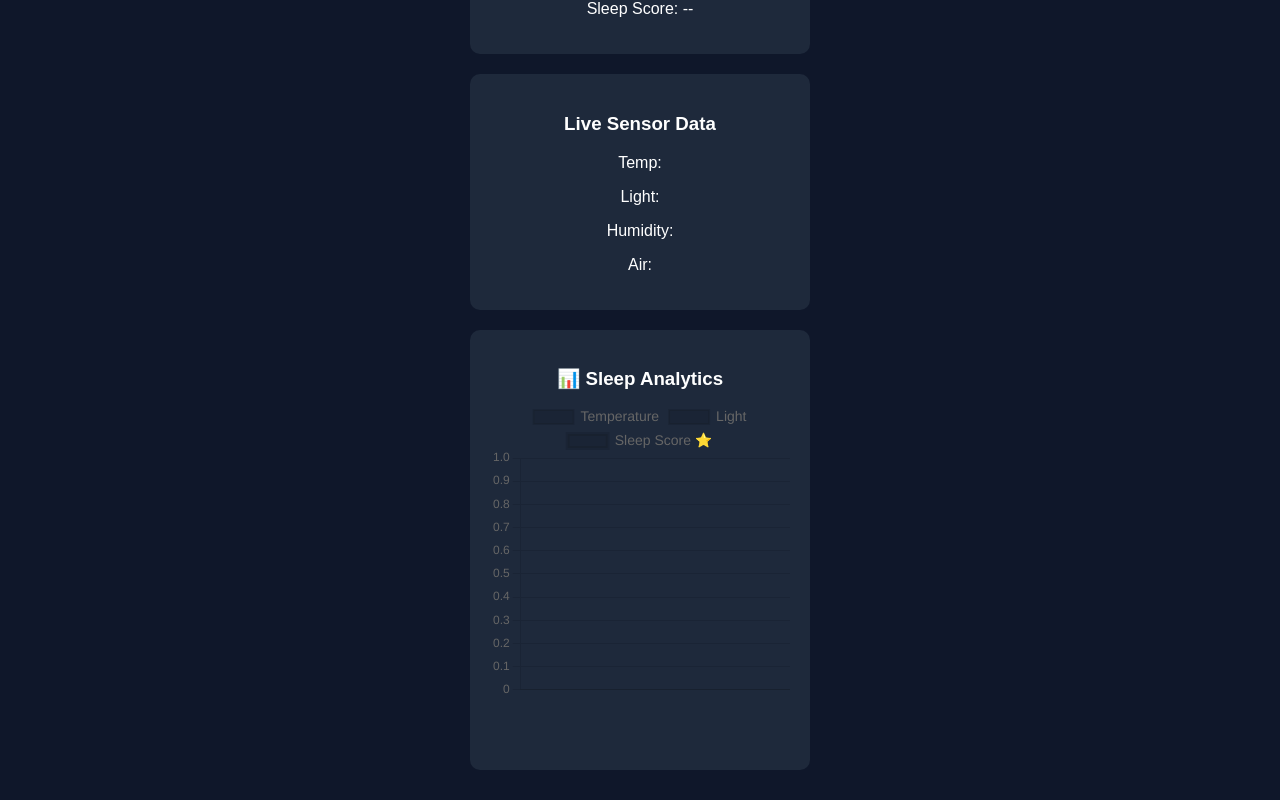
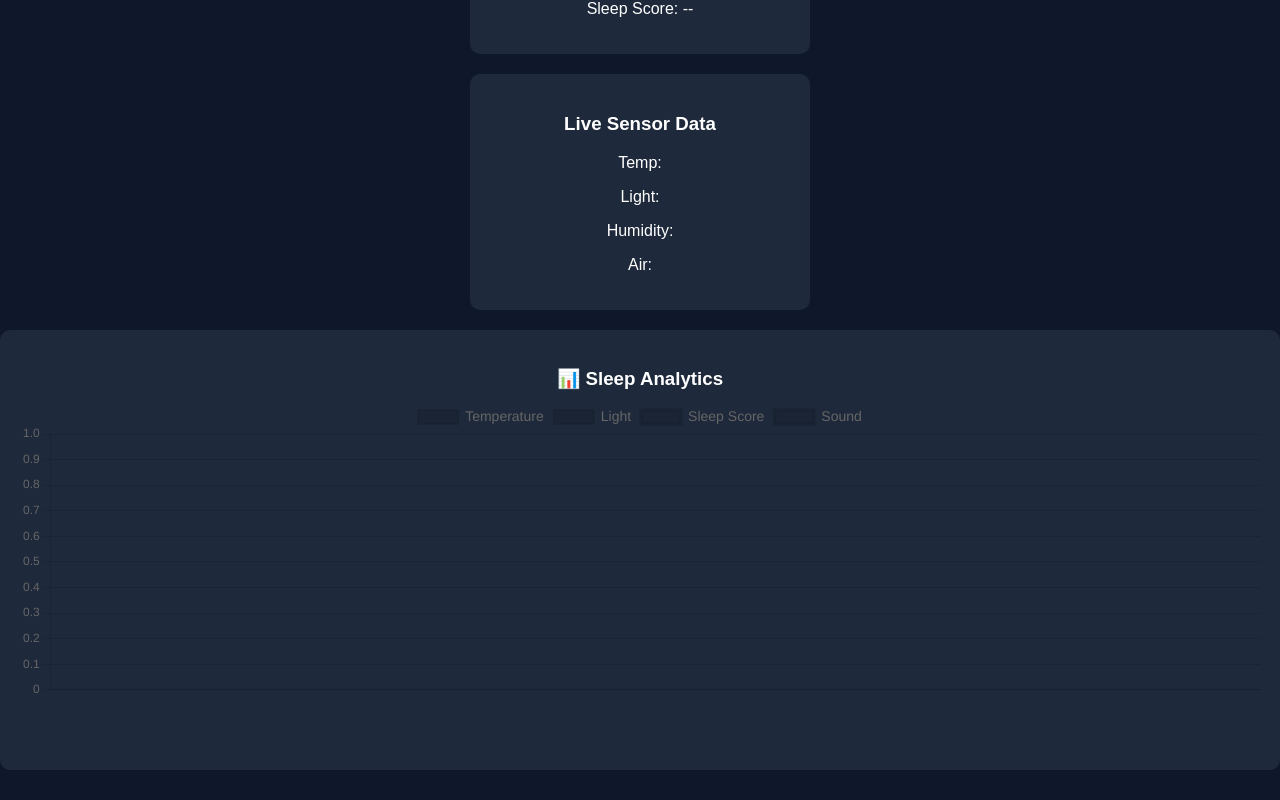
Before and after one commit to NISHCHAY12/sleep-iot-backend, a React (Create React App) app in the folder frontend/: page / in a window 1280 px wide. Shown: the part 549-1349 px from the top of the page. Built offline with nearby package versions, Linux system fonts and the light colour scheme; no server answers.

Commit message:
feedback fix

```diff
--- a/frontend/src/components/Charts.js
+++ b/frontend/src/components/Charts.js
@@ -38,8 +38,15 @@ function Charts({ history }) {
         tension: 0.3,
       },
       {
-        label: "Sleep Score ⭐",
-        data: history.map((d) => d.sleep_score ?? d.sleepScore ?? 0),
+        label: "Sleep Score",
+        data: history.map((d) => d.sleep_score),
+        borderWidth: 4,           // 🔥 thicker line
+        pointRadius: 3,
+        tension: 0.3,
+      },
+      {
+        label: "Sound",
+        data: history.map((d) => d.sound),
         borderWidth: 4,           // 🔥 thicker line
         pointRadius: 3,
         tension: 0.3,
@@ -67,7 +74,7 @@ function Charts({ history }) {
   };
 
   return (
-    <div className="card" style={{ height: "400px", padding: "20px" }}>
+    <div className="card" style={{ height: "400px", width: "100%", padding: "20px" }}>
       <h3 style={{ marginBottom: "10px" }}>📊 Sleep Analytics</h3>
 
       <div style={{ height: "300px" }}>
--- a/frontend/src/components/Dashboard.js
+++ b/frontend/src/components/Dashboard.js
@@ -19,6 +19,8 @@ function Dashboard() {
             time: new Date().toLocaleTimeString(),
             temp: d.temp || 0,
             light: d.light || 0,
+            sleep_score: d.sleep_score || 0,
+            sound: d.sound || 0,
           },
         ]);
       });
```
